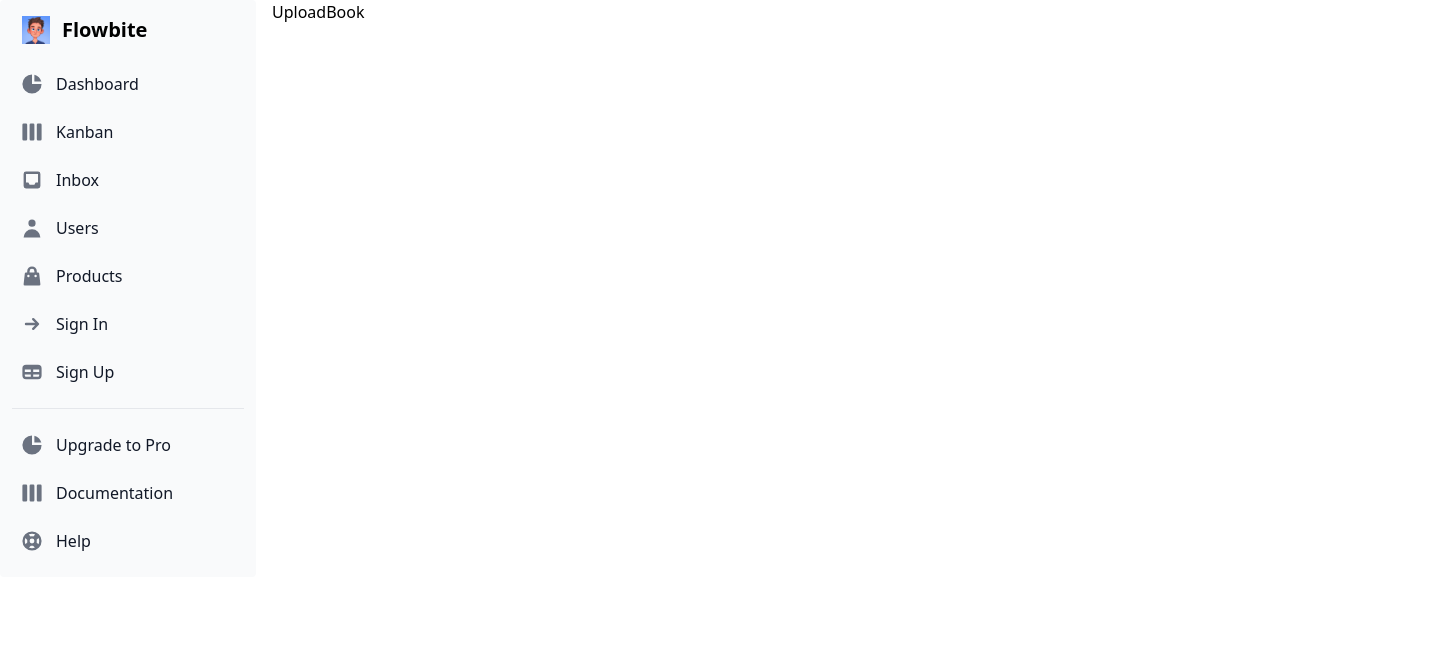
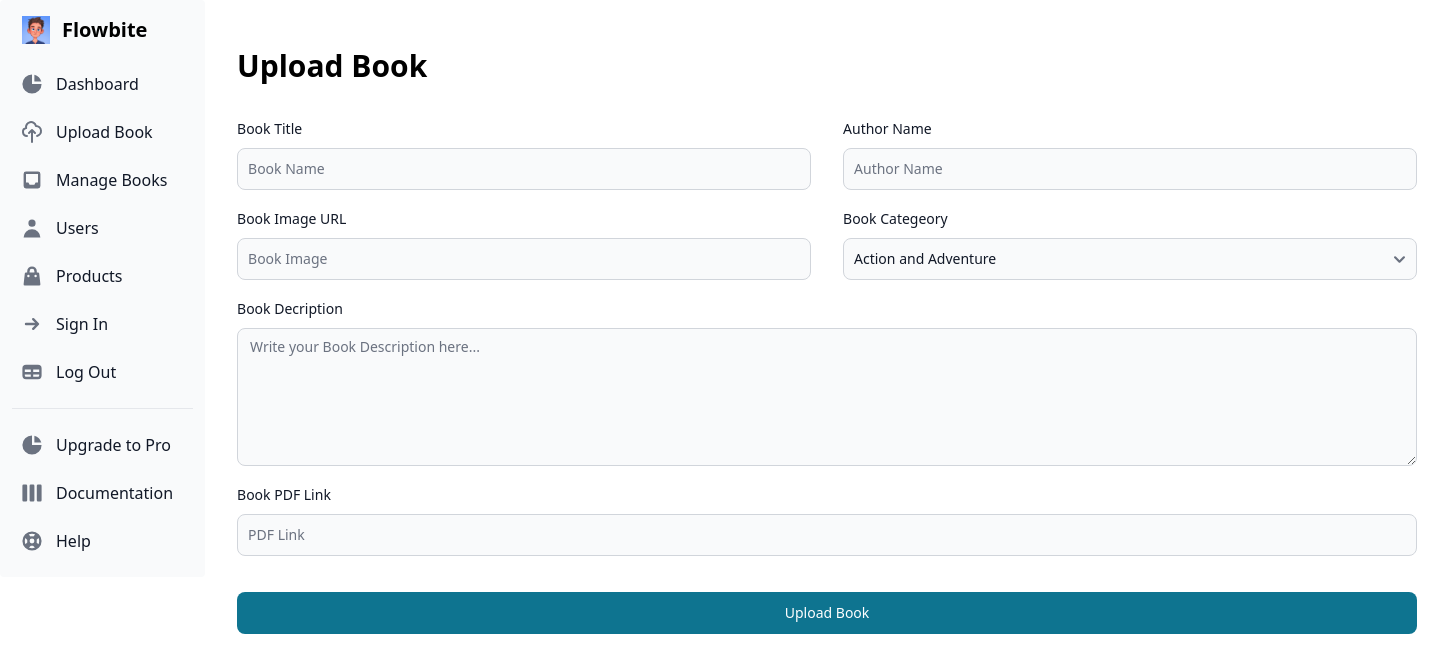
Before and after one commit to TheOfficialSiud/Book-store, a React (Vite) app in the folder mern-client/: page /admin/dashboard/upload in a window 1280 px wide. Shown: the top 672 px of the page, 1433 px wide, since content can reach past the window. Built offline with nearby package versions, Linux system fonts and the light colour scheme.

Commit message:
Upload Book Implemented

```diff
--- a/mern-client/src/dashboard/SideBar.jsx
+++ b/mern-client/src/dashboard/SideBar.jsx
@@ -1,7 +1,7 @@
 import React from 'react'
 import { Sidebar } from 'flowbite-react';
 import { BiBuoy } from 'react-icons/bi';
-import { HiArrowSmRight, HiChartPie, HiInbox, HiShoppingBag, HiSupport, HiTable, HiUser, HiViewBoards } from 'react-icons/hi';
+import { HiArrowSmRight, HiChartPie, HiInbox, HiOutlineCloudUpload, HiShoppingBag, HiSupport, HiTable, HiUser, HiViewBoards } from 'react-icons/hi';
 import userImg from '../assets/profile.jpg';
 
 const SideBar = () => {
@@ -12,14 +12,14 @@ const SideBar = () => {
       </Sidebar.Logo>
     <Sidebar.Items>
       <Sidebar.ItemGroup>
-        <Sidebar.Item href="#" icon={HiChartPie}>
+        <Sidebar.Item href="/admin/dashboard" icon={HiChartPie}>
           Dashboard
         </Sidebar.Item>
-        <Sidebar.Item href="#" icon={HiViewBoards}>
-          Kanban
+        <Sidebar.Item href="/admin/dashboard/upload" icon={HiOutlineCloudUpload}>
+          Upload Book
         </Sidebar.Item>
-        <Sidebar.Item href="#" icon={HiInbox}>
-          Inbox
+        <Sidebar.Item href="/admin/dashboard/manage" icon={HiInbox}>
+          Manage Books
         </Sidebar.Item>
         <Sidebar.Item href="#" icon={HiUser}>
           Users
@@ -27,11 +27,11 @@ const SideBar = () => {
         <Sidebar.Item href="#" icon={HiShoppingBag}>
           Products
         </Sidebar.Item>
-        <Sidebar.Item href="#" icon={HiArrowSmRight}>
+        <Sidebar.Item href="/login" icon={HiArrowSmRight}>
           Sign In
         </Sidebar.Item>
-        <Sidebar.Item href="#" icon={HiTable}>
-          Sign Up
+        <Sidebar.Item href="/logout" icon={HiTable}>
+          Log Out
         </Sidebar.Item>
       </Sidebar.ItemGroup>
       <Sidebar.ItemGroup>
--- a/mern-client/src/dashboard/UploadBook.jsx
+++ b/mern-client/src/dashboard/UploadBook.jsx
@@ -1,8 +1,155 @@
 import React from 'react'
+import { Button, Checkbox, Label, TextInput, Textarea } from 'flowbite-react';
+import { useState } from 'react';
+import { Select } from 'flowbite-react';
 
 const UploadBook = () => {
+const bookCategories = [
+  "Action and Adventure",
+  "Classics",
+  "Comic Book or Graphic Novel",
+  "Detective and Mystery",
+  "Fantasy",
+  "Historical Fiction",
+  "Horror",
+  "science Fiction",
+  "Autobiographies",
+  "Self-Help",
+  "Travel",
+  "Cookbooks",
+  "Business",
+  "Programming",
+  "Technology",
+  "Art"
+]
+
+const [selectedCategory, setSelectedCategory] = useState(bookCategories[0]);
+
+const handleChangeSelectedValue =(event)=>{
+  console.log(event.target.value);
+  setSelectedCategory(event.target.value);
+}
+
+//handle book submission
+const handleSubmit = (event)=>{
+  event.preventDefault();
+  const form = event.target;
+  const bookTitle = form.bookTitle.value;
+  const authorName = form.authorName.value;
+  const imageURL = form.imageURL.value;
+  const category = form.categoryName.value;
+  const bookDescription = form.bookDescription.value;
+  const bookPdfURL = form.bookPdfURL.value;
+
+  const bookObj={
+    bookTitle,
+    authorName,
+    imageURL,
+    category,
+    bookDescription,
+    bookPdfURL
+
+  }
+
+  console.log(bookObj);
+
+  //send data to server
+
+  fetch("http://localhost:5000/upload-book", {
+    method: "POST",
+    headers: {
+      "Content-Type": "application/json"
+    },
+    body: JSON.stringify(bookObj)
+  })
+  .then(res=>res.json())
+  .then(data=>{
+    // console.log(data)
+    alert("Book Uploaded Successfully")
+    form.reset();
+  })
+
+
+}
+
+
   return (
-    <div>UploadBook</div>
+    <div className='px-4 my-12'>
+      <h2 className='mb-8 text-3xl font-bold'>Upload Book</h2>
+
+      <form onSubmit={handleSubmit} className="flex lg:w-[1180px] flex-col flex-wrap gap-4">
+
+       {/* first_row  */}
+      <div className='flex gap-8'>
+
+        {/* book title */}
+      <div className='lg:w-1/2'>
+        <div className="mb-2 block">
+          <Label htmlFor="bookTitle" value="Book Title" />
+        </div>
+        <TextInput id="bookTitle" name='bookTitle' type="text" placeholder="Book Name" required />
+      </div>
+
+      {/* authorName */}
+      <div className='lg:w-1/2'>
+        <div className="mb-2 block">
+          <Label htmlFor="authorName" value="Author Name" />
+        </div>
+        <TextInput id="authorName" name='authorName' type="text" placeholder="Author Name" required />
+      </div>
+      </div>
+
+        {/* second_row */}
+        <div className='flex gap-8'>
+
+          {/* image url*/}
+          <div className='lg:w-1/2'>
+          <div className="mb-2 block">
+            <Label htmlFor="imageURL" value=" Book Image URL" />
+          </div>
+          <TextInput id="imageURL" name='imageURL' type="text" placeholder="Book Image" required />
+          </div>
+
+          {/* category */}
+          <div className='lg:w-1/2'>
+          <div className="mb-2 block">
+            <Label htmlFor="inputState" value=" Book Categeory" />
+          </div>
+
+          <Select id="inputState" name="categoryName" className="w-full rounded" value={selectedCategory} onChange={handleChangeSelectedValue}>
+          {
+            bookCategories.map((option)=>
+              <option key={option} value={option}>{option}</option>)
+          }
+          </Select>
+          </div>
+          </div>
+
+        {/* third_row */}
+        <div>
+        <div className="mb-2 block">
+          <Label htmlFor="bookDescription" value="Book Decription" />
+        </div>
+
+      <Textarea
+       id="bookDescription" name="bookDescription"
+       placeholder="Write your Book Description here..."
+       required
+       className='w-full'
+       rows={6} />
+      </div>
+      {/* pdf link */}
+      <div>
+        <div className="mb-2 block">
+          <Label htmlFor="bookPdfURL" value="Book PDF Link" />
+        </div>
+        <TextInput id="bookPdfURL" name='bookPdfURL' type="text" placeholder="PDF Link" required />
+      </div>
+
+        {/* submit button */}
+        <Button type="submit" className='mt-5'>Upload Book</Button>
+    </form>
+    </div>
   )
 }
 
```
